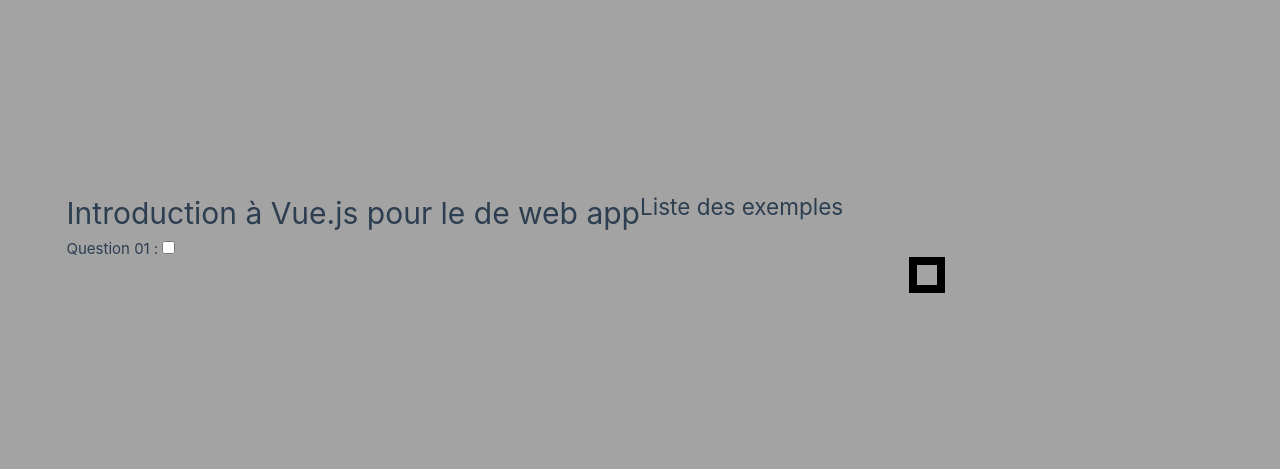
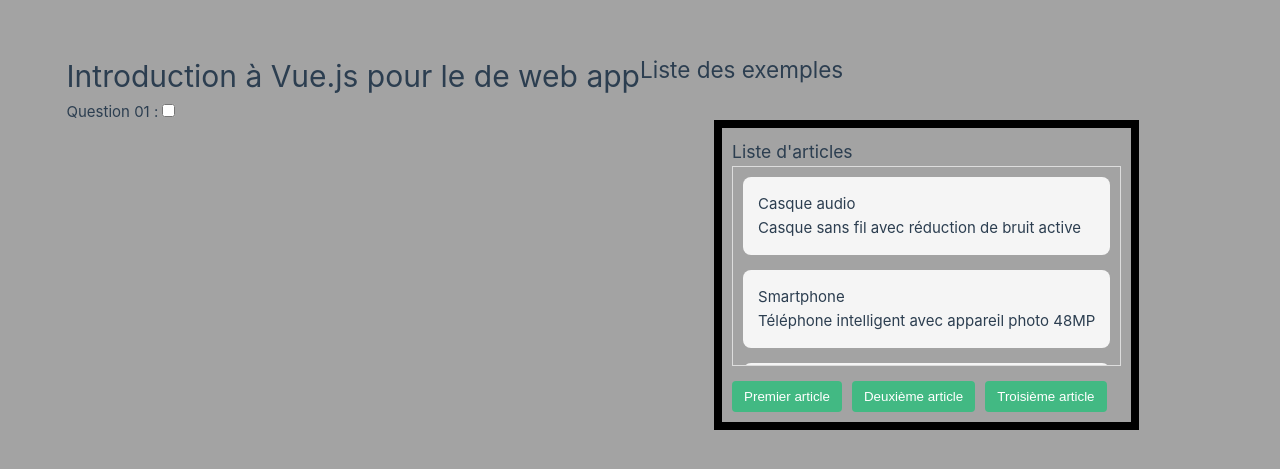
Before and after one commit to prof-moevus/sae_2025_vuejs, a Vue app: page / in a window 1280 px wide. Shown: the part 149-618 px from the top of the page. Built offline with nearby package versions, Linux system fonts and the light colour scheme.

Commit message:
Ajout des Démos de List Rendering

```diff
--- a/src/App.vue
+++ b/src/App.vue
@@ -2,6 +2,8 @@
 import {ref} from 'vue'
 import Question01 from "@/components/Question01.vue";
 import DemoCyclesDeVie from "@/components/DemoCyclesDeVie.vue";
+import DemoListRendering from "@/components/DemoListRendering.vue";
+import DemoVForAndRef from "@/components/DemoVForAndRef.vue";
 
 const showQuestion01 = ref(false);
 function myLog() {
@@ -20,7 +22,9 @@
 
   <div class="exemple">
 <!--    <Question01 v-if="showQuestion01"/>-->
-<DemoCyclesDeVie v-if="showQuestion01"></DemoCyclesDeVie>
+<!--<DemoCyclesDeVie v-if="showQuestion01"></DemoCyclesDeVie>-->
+<!--    <DemoListRendering>-->
+    <DemoVForAndRef/>
   </div>
 
 </template>
--- /dev/null
+++ b/src/components/DemoListRendering.vue
@@ -0,0 +1,20 @@
+<script setup>
+import { ref } from 'vue'
+
+const items = ref([
+  { id: 12123, name: 'Item 1' },
+  { id: 4232, name: 'Item 2' },
+  { id: 3994, name: 'Item 3' },
+  { id: 422354, name: 'Item 4' }
+])
+</script>
+
+
+<template>
+  <ul>
+    <!-- Itération sur un tableau -->
+    <li v-for="item in items" :key="item.id">
+      {{ item.name }}
+    </li>
+  </ul>
+</template>
--- /dev/null
+++ b/src/components/DemoVForAndRef.vue
@@ -0,0 +1,108 @@
+<template>
+  <div>
+    <h3>Liste d'articles</h3>
+
+    <!-- Liste d'éléments avec références -->
+    <div class="items-container">
+      <div
+          v-for="(item, index) in items"
+          :key="item.id"
+          :ref="el => { if(el) itemRefs[index] = el }"
+          class="item-card"
+          tabindex="0"
+      >
+        <h4>{{ item.name }}</h4>
+        <p>{{ item.description }}</p>
+      </div>
+    </div>
+
+    <!-- Boutons de navigation -->
+    <div class="controls">
+      <button @click="scrollToItem(0)">Premier article</button>
+      <button @click="scrollToItem(1)">Deuxième article</button>
+      <button @click="scrollToItem(2)">Troisième article</button>
+    </div>
+  </div>
+</template>
+
+<script setup>
+import { ref, reactive, onBeforeUpdate } from 'vue'
+
+const items = ref([
+  {
+    id: 1,
+    name: 'Casque audio',
+    description: 'Casque sans fil avec réduction de bruit active'
+  },
+  {
+    id: 2,
+    name: 'Smartphone',
+    description: 'Téléphone intelligent avec appareil photo 48MP'
+  },
+  {
+    id: 3,
+    name: 'Ordinateur portable',
+    description: 'Ultrabook léger avec 16Go de RAM'
+  }
+])
+
+// Tableau pour stocker les références aux éléments DOM
+const itemRefs = reactive([])
+
+// IMPORTANT: Réinitialiser les références avant chaque mise à jour
+onBeforeUpdate(() => {
+  itemRefs.length = 0
+})
+
+// POINT IMPORTANT la fonction ci-dessous accède directement au DOM
+// grâce à l'utilisation de `ref`.
+// Le but est de faire défiler jusqu'à un élément et lui donner le focus
+function scrollToItem(index) {
+  if (index >= 0 && index < itemRefs.length) {
+    // Faire défiler la page jusqu'à l'élément
+    itemRefs[index].scrollIntoView({
+      behavior: 'smooth',  // Animation fluide
+      block: 'center'      // Centrer l'élément dans la fenêtre
+    })
+
+    // Donner le focus à l'élément (pour l'accessibilité)
+    itemRefs[index].focus()
+  }
+}
+</script>
+
+<style scoped>
+.items-container {
+  height: 200px;
+  overflow-y: scroll;
+  border: 1px solid #ddd;
+  padding: 10px;
+  margin-bottom: 15px;
+}
+
+.item-card {
+  margin-bottom: 15px;
+  padding: 15px;
+  border-radius: 8px;
+  background-color: #f5f5f5;
+}
+
+.item-card:focus {
+  outline: 3px solid #42b983;
+  background-color: #ebfff0;
+}
+
+.controls {
+  display: flex;
+  gap: 10px;
+}
+
+button {
+  padding: 8px 12px;
+  background-color: #42b983;
+  color: white;
+  border: none;
+  border-radius: 4px;
+  cursor: pointer;
+}
+</style>
```
